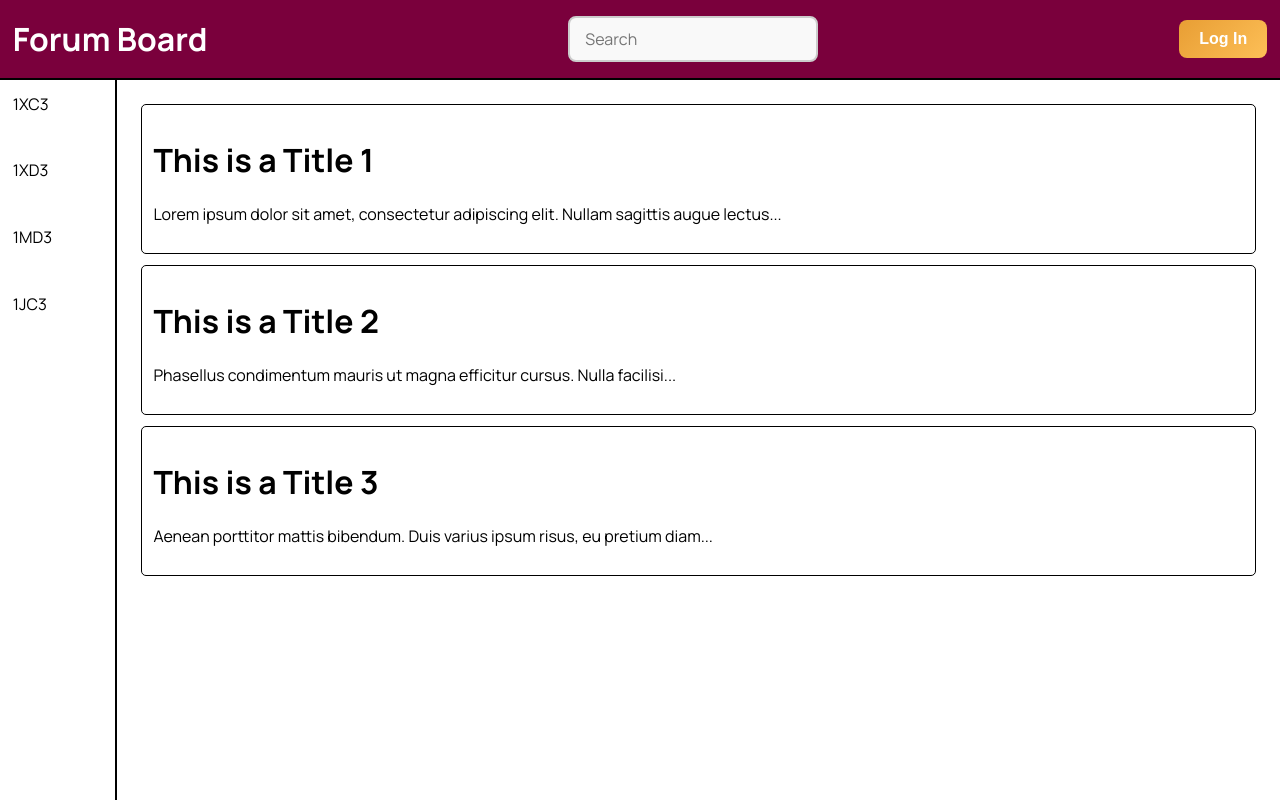
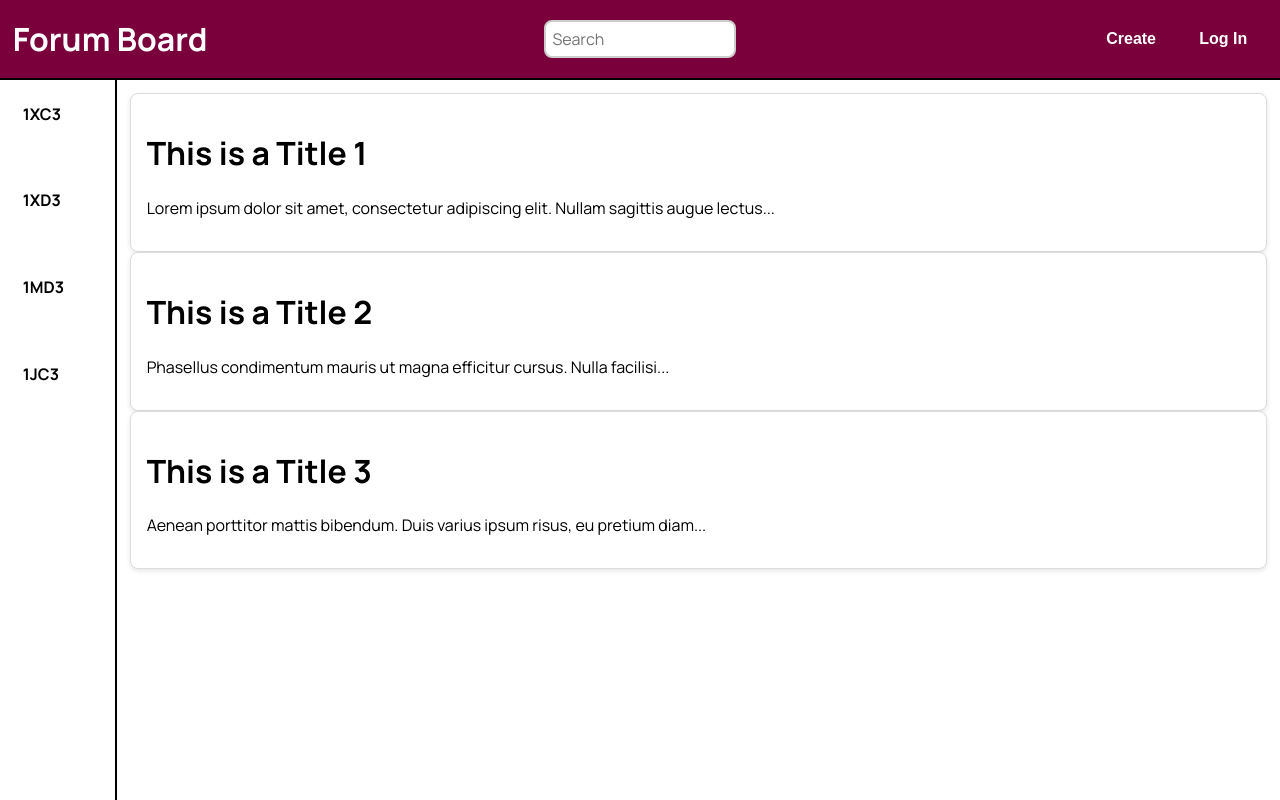
Before and after one commit to LucaMawyin/forum, a PHP site: page /community.html in a window 1280 px wide. Run offline with PHP 8.4, Linux system fonts and the light colour scheme.

Commit message:
Header/button changes

```diff
--- a/community.html
+++ b/community.html
@@ -9,12 +9,16 @@
     <script src="js/home.js" defer></script>
 </head>
 
+<header>
+    <a href="index.html"><h1>Forum Board</h1></a>
+    <input type="text" placeholder="Search">
+    <div id="nav-button-container">
+        <a href="createPost.html"><button id="create">Create</button></a>
+        <a href="login.html"><button id="account">Log In</button></a>
+    </div>
+</header>
+
 <body>
-    <header>
-        <h1>Forum Board</h1>
-        <input type="text" placeholder="Search">
-        <button id="account">Log In</button>
-    </header>
 
     <div class="content">
         <nav class="communities">
--- a/createPost.html
+++ b/createPost.html
@@ -10,11 +10,11 @@
 </head>
 
 <header>
-        <h1>Forum Board</h1>
+    <a href="index.html"><h1>Forum Board</h1></a>
     <input type="text" placeholder="Search">
     <div id="nav-button-container">
-            <button id="create"><a href="createPost.html">Create</a></button>
-            <button id="account">Log In</button>
+        <a href="createPost.html"><button id="create">Create</button></a>
+        <a href="login.html"><button id="account">Log In</button></a>
     </div>
 </header>
 
--- a/css/home.css
+++ b/css/home.css
@@ -1,4 +1,9 @@
 @import url("global.css");
+
+a{
+    text-decoration: none;
+    color:black;
+}
 
 header{
     display: flex;
@@ -7,66 +12,60 @@ header{
     padding: 1%;
     background-color: #7A003C;
     border-bottom: 2px solid black;
-    color: white;
     height: 10%;
+    position: relative;
 }
 
-#account {
-    background: linear-gradient(135deg, #E89E34, #FDBF57);
-    color: white;
+header input {
+    position: absolute;
+    left: 50%;
+    transform: translateX(-50%);
+    width: 15%;
+    padding: 0.5% 0.5%;
+    font-size: 16px;
+    border: 2px solid #ccc;
+    border-radius: 8px;
+    outline: none;
+    transition: all 0.3s ease-in-out;
+    background-color: white;
+}
+
+header input:focus {
+    border-color: #FDBF57;
+}
+
+header a{
+    color:white;
+}
+
+button {
+    background-color: transparent;
     border: none;
     padding: 10px 20px;
     font-size: 16px;
     font-weight: bold;
     border-radius: 8px;
     cursor: pointer;
+    transition: 0.3s ease;
+    width: auto;
+    color: white;
 }
 
 #account:hover {
-    background: #D0892A;
+    background-color: #FDBF57;
+    color: black;
 }
 
 #account:active {
-    background: #E8A24A;
+    background-color: #E89E34;
 }
 
-#create{
-    background-color: #7A003C;
-    border: none;
-    padding: 10px 20px;
-    font-size: 16px;
-    font-weight: bold;
-    border-radius: 8px;
-    cursor: pointer;
-}
-
-#create a{
-    color: white;
-}
-
-#create:hover{
+#create:hover {
     background-color: #B3005E;
 }
 
-#create:active{
+#create:active {
     background-color: #5A002D;
-}
-
-
-header input {
-    width: 250px;
-    padding: 10px 15px;
-    font-size: 16px;
-    border: 2px solid #ccc;
-    border-radius: 8px;
-    outline: none;
-    transition: all 0.3s ease-in-out;
-    background-color: #f9f9f9;
-}
-
-header input:focus {
-    border-color: #FDBF57;
-    background-color: white;
 }
 
 .content{
@@ -92,36 +91,46 @@ header input:focus {
     width: 100%;
 }
 
-.communities li{
+.communities li {
     margin-bottom: 50%;
+    border-radius: 8px;
+    transition: background-color 0.3s ease, transform 0.2s ease;
 }
 
-.communities li:hover{
-    background-color: lightgray;
+.communities li:hover {
+    background-color: #E8A24A;
+    transform: scale(1.05);
+    cursor: pointer;
 }
 
-.communities a{
+.communities a {
     display: block;
+    padding: 10px;
+    font-weight: bold;
+    color: black;
+    border-radius: 8px;
+    transition: color 0.3s ease;
 }
 
-.post-tile{
-    border: 1px solid black;
-    border-radius: 5px;
-    padding: 1%;
-    margin: 1%;
+.communities a:hover {
+    color: white;
 }
 
-.post-link{
-    text-decoration: none;
-    color:black;
+.post-tile {
+    background-color: white;
+    border: 1px solid #ddd;
+    padding: 1rem;
+    border-radius: 8px;
+    box-shadow: 0 2px 5px rgba(0, 0, 0, 0.1);
+    transition: background-color 0.2s ease-in-out, box-shadow 0.2s ease-in-out;
 }
 
 .post-tile:hover {
-    box-shadow: 0 6px 20px rgba(0, 122, 255, 0.2);
-    background-color: #f0f8ff;
+    background-color: #e9e9e9;
+    box-shadow: 0 4px 8px rgba(0, 0, 0, 0.25);
+    cursor: pointer;
 }
-
-a{
+.post-link{
     text-decoration: none;
     color:black;
 }
--- a/index.html
+++ b/index.html
@@ -10,11 +10,11 @@
 </head>
 
 <header>
-    <h1>Forum Board</h1>
+    <a href="index.html"><h1>Forum Board</h1></a>
     <input type="text" placeholder="Search">
     <div id="nav-button-container">
-        <button id="create"><a href="createPost.html">Create</a></button>
-        <button id="account">Log In</button>
+        <a href="createPost.html"><button id="create">Create</button></a>
+        <a href="login.html"><button id="account">Log In</button></a>
     </div>
 </header>
 
```
Lines whose indentation alone changed are shown as unchanged.
